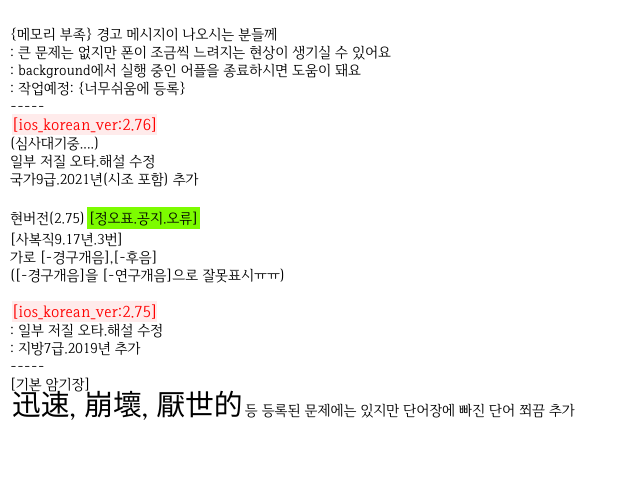
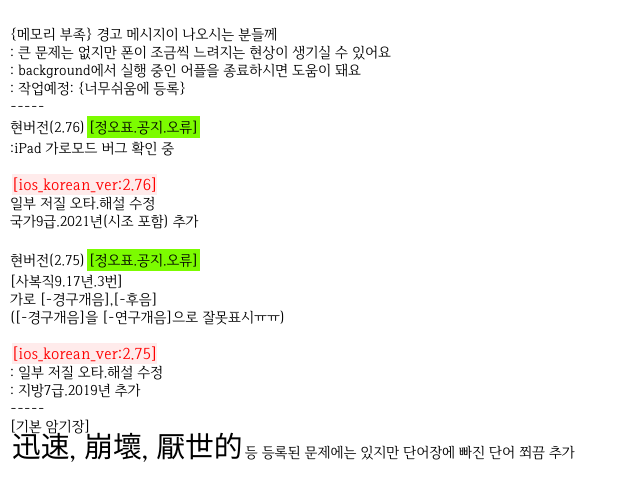
Before and after one commit to ctamark/ctamark.github.io_, a plain HTML site: page ios_korean_ver.html in a window 1280 px wide. Shown: the whole page, without its empty margins (0-640 px from the left). Drawn offline with Linux system fonts and the light colour scheme.

Commit message:
Update ios_korean_ver.html

```diff
--- a/ios_korean_ver.html
+++ b/ios_korean_ver.html
@@ -18,8 +18,10 @@
 : background에서 실행 중인 어플을 종료하시면 도움이 돼요
 : 작업예정: {너무쉬움에 등록}
 -----
+현버전(2.76)<span class="green">[정오표.공지.오류]</span>
+:iPad 가로모드 버그 확인 중
+
 <span class="red">[ios_korean_ver:2.76]</span>
-(심사대기중....)
 일부 저질 오타.해설 수정
 국가9급.2021년(시조 포함) 추가
 
```
